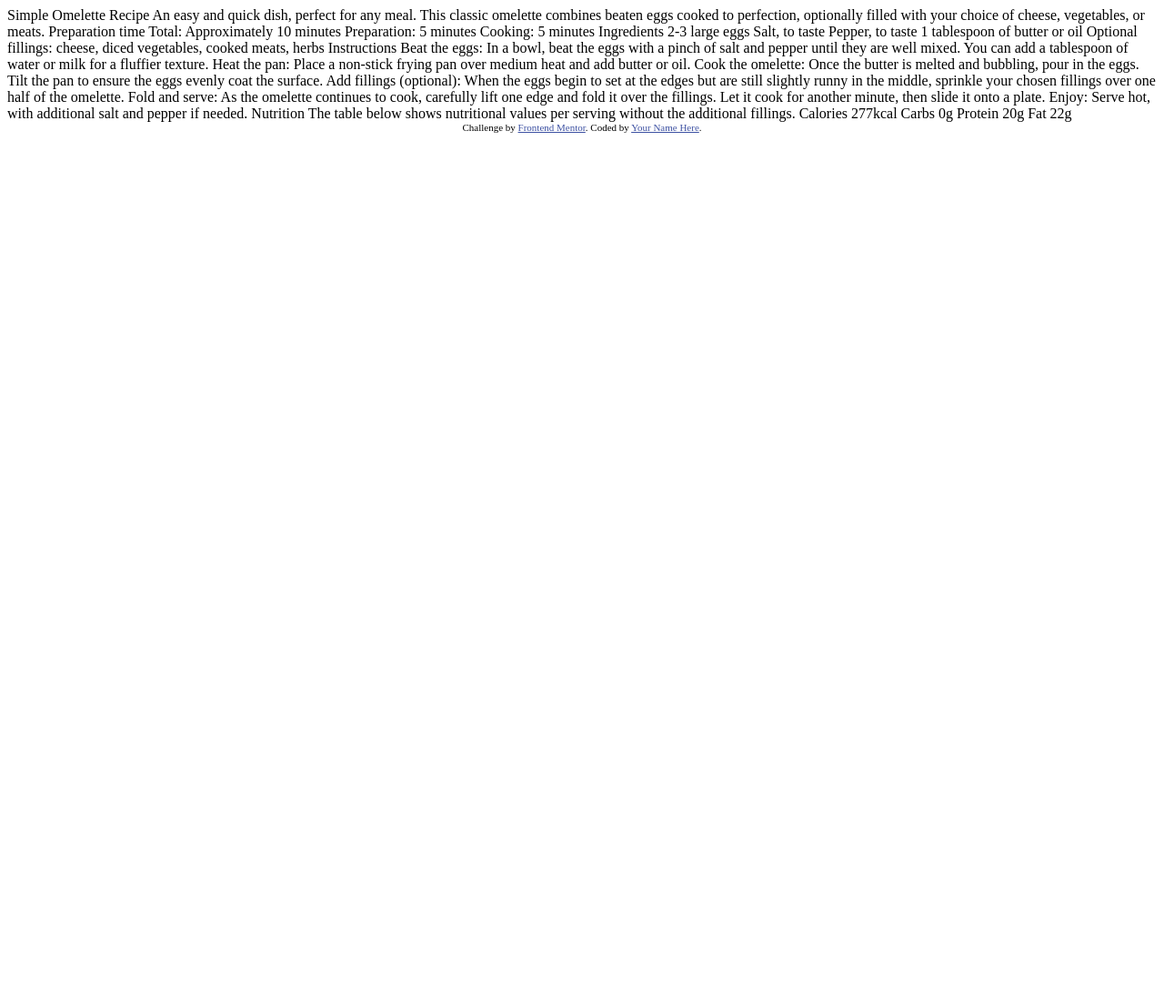
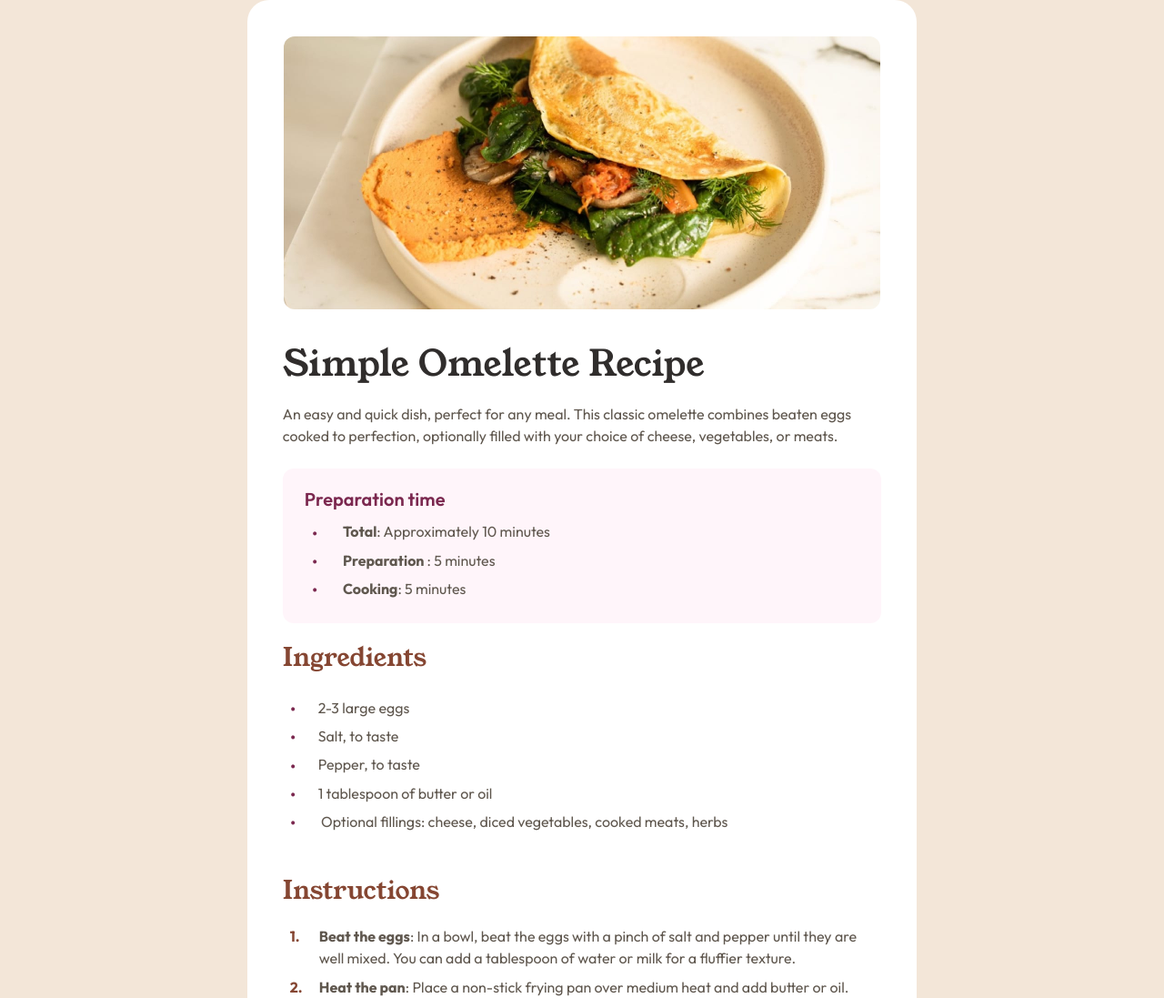
Before and after one commit to danijel374/fem-recipe-page, a plain HTML site: page index.html in a window 1280 px wide. Shown: the top 1097 px of the page at 91% size. Before the commit the page ends 800 px from the top, so only its background shows below. Drawn offline with Linux system fonts and the light colour scheme.

Commit message:
feat: solution for the challege

```diff
--- a/index.html
+++ b/index.html
@@ -1,77 +1,121 @@
 <!DOCTYPE html>
 <html lang="en">
   <head>
-  <meta charset="UTF-8">
-  <meta name="viewport" content="width=device-width, initial-scale=1.0"> <!-- displays site properly based on user's device -->
-
-  <link rel="icon" type="image/png" sizes="32x32" href="./assets/images/favicon-32x32.png">
-
+    <meta charset="UTF-8" />
+    <meta name="viewport" content="width=device-width, initial-scale=1.0" />
+    <meta name="description" content="Recipe page frontend mentor challenge" />
+    <meta name="author" content="Danijel" />
+    <meta />
+    <link
+      rel="icon"
+      type="image/png"
+      sizes="32x32"
+      href="./assets/images/favicon-32x32.png"
+    />
+    <link rel="stylesheet" href="styles/main.css" />
     <title>Frontend Mentor | Recipe page</title>
-
-  <!-- Feel free to remove these styles or customise in your own stylesheet 👍 -->
-  <style>
-    .attribution { font-size: 11px; text-align: center; }
-    .attribution a { color: hsl(228, 45%, 44%); }
-  </style>
   </head>
   <body>
-
+    <main>
+      <article class="recipe">
+        <div class="recipe__img-wrapper">
+          <img
+            src="assets/images/image-omelette.jpeg"
+            alt="Omelette width veggies"
+            class="recipe__img"
+          />
+        </div>
+        <div class="recipe__content">
+          <header class="recipe__header">
+            <h2 class="text-preset-1-400 recipe__title">
               Simple Omelette Recipe
-
-  An easy and quick dish, perfect for any meal. This classic omelette combines beaten eggs cooked
-  to perfection, optionally filled with your choice of cheese, vegetables, or meats.
-
+            </h2>
+            <p class="text-preset-4-400 recipe__description">
+              An easy and quick dish, perfect for any meal. This classic
+              omelette combines beaten eggs cooked to perfection, optionally
+              filled with your choice of cheese, vegetables, or meats.
+            </p>
+          </header>
+          <div class="recipe__time">
+            <h4 class="text-preset-3-600 recipe__time-title">
               Preparation time
-
-  Total: Approximately 10 minutes
-  Preparation: 5 minutes
-  Cooking: 5 minutes
-
+            </h4>
+            <ul class="recipe__preparation-list text-preset-4-400">
+              <li class="recipe__preparation-list-item">
+                <b> Total</b>: Approximately 10 minutes
+              </li>
+              <li class="recipe__preparation-list-item">
+                <b> Preparation </b>: 5 minutes
+              </li>
+              <li class="recipe__preparation-list-item">
+                <b> Cooking</b>: 5 minutes
+              </li>
+            </ul>
+          </div>
+          <div class="recipe__ingredients">
+            <h3 class="recipe__ingredients-title text-preset-2-400">
               Ingredients
-
-  2-3 large eggs
-  Salt, to taste
-  Pepper, to taste
-  1 tablespoon of butter or oil
+            </h3>
+            <ul class="recipe__ingredients-list text-preset-4-400">
+              <li>2-3 large eggs</li>
+              <li>Salt, to taste</li>
+              <li>Pepper, to taste</li>
+              <li>1 tablespoon of butter or oil</li>
+              <li>
                 Optional fillings: cheese, diced vegetables, cooked meats, herbs
-
+              </li>
+            </ul>
+          </div>
+          <div class="recipe__instructions">
+            <h3 class="text-preset-2-400 recipe__instructions-title">
               Instructions
-
-  Beat the eggs: In a bowl, beat the eggs with a pinch of salt and pepper until they are well mixed.
-  You can add a tablespoon of water or milk for a fluffier texture.
-
-  Heat the pan: Place a non-stick frying pan over medium heat and add butter or oil.
-
-  Cook the omelette: Once the butter is melted and bubbling, pour in the eggs. Tilt the pan to ensure
-  the eggs evenly coat the surface.
-
-  Add fillings (optional): When the eggs begin to set at the edges but are still slightly runny in the
-  middle, sprinkle your chosen fillings over one half of the omelette.
-
-  Fold and serve: As the omelette continues to cook, carefully lift one edge and fold it over the
-  fillings. Let it cook for another minute, then slide it onto a plate.
-
-  Enjoy: Serve hot, with additional salt and pepper if needed.
-
-  Nutrition
-
-  The table below shows nutritional values per serving without the additional fillings.
-
-  Calories
-  277kcal
-
-  Carbs
-  0g
-
-  Protein
-  20g
-
-  Fat
-  22g
-
-  <div class="attribution">
-    Challenge by <a href="https://www.frontendmentor.io?ref=challenge" target="_blank">Frontend Mentor</a>.
-    Coded by <a href="#">Your Name Here</a>.
+            </h3>
+            <ol class="recipe__instructions-list text-preset-4-400">
+              <li>
+                <b>Beat the eggs</b>: In a bowl, beat the eggs with a pinch of
+                salt and pepper until they are well mixed. You can add a
+                tablespoon of water or milk for a fluffier texture.
+              </li>
+              <li>
+                <b>Heat the pan</b>: Place a non-stick frying pan over medium
+                heat and add butter or oil.
+              </li>
+              <li>
+                <b>Cook the omelette</b>: Once the butter is melted and
+                bubbling, pour in the eggs. Tilt the pan to ensure the eggs
+                evenly coat the surface.
+              </li>
+              <li>
+                <b>Add fillings (optional)</b>: When the eggs begin to set at
+                the edges but are still slightly runny in the middle, sprinkle
+                your chosen fillings over one half of the omelette.
+              </li>
+              <li>
+                <b>Fold and serve</b>: As the omelette continues to cook,
+                carefully lift one edge and fold it over the fillings. Let it
+                cook for another minute, then slide it onto a plate.
+              </li>
+              <li>
+                <b>Enjoy</b>: Serve hot, with additional salt and pepper if
+                needed.
+              </li>
+            </ol>
           </div>
+          <div class="recipe__nutrition">
+            <h3 class="recipe__nutrition-title text-preset-2-400">Nutrition</h3>
+            <p class="text-preset-4-400 recipe__nutrition-description">
+              The table below shows nutritional values per serving without the
+              additional fillings.
+            </p>
+            <ul class="recipe__nutrition-list text-preset-4-400">
+              <li>Calories <span>277kcal</span></li>
+              <li>Carbs <span>0g</span></li>
+              <li>Protein <span>20g</span></li>
+              <li>Fat <span>22g</span></li>
+            </ul>
+          </div>
+        </div>
+      </article>
+    </main>
   </body>
 </html>
--- /dev/null
+++ b/styles/main.css
@@ -0,0 +1,253 @@
+@font-face {
+  font-family: "Outfit";
+  src: url("/assets/fonts/outfit/Outfit-VariableFont_wght.ttf")
+    format("truetype");
+  font-weight: 100 900;
+  font-style: normal;
+  font-display: swap;
+}
+@font-face {
+  font-family: "Young Serif";
+  src: url("/assets/fonts/young-serif/YoungSerif-Regular.ttf")
+    format("truetype");
+  font-weight: 400;
+  font-style: normal;
+  font-display: swap;
+}
+*,
+*::before,
+*::after {
+  box-sizing: border-box;
+}
+
+* {
+  margin: 0;
+}
+
+:root {
+  --rose-800: hsl(332, 51%, 32%);
+  --rose-50: hsl(332, 100%, 98%);
+  --stone-900: hsl(24, 5%, 18%);
+  --stone-600: hsl(30, 10%, 34%);
+  --stone-150: hsl(30, 18%, 87%);
+  --stone-100: hsl(30, 54%, 90%);
+  --brown-800: hsl(14, 45%, 36%);
+  --white: hsl(0, 0%, 100%);
+  --black: hsl(0, 0%, 0%);
+
+  --spacing-1600: 8rem;
+  --spacing-600: 3rem;
+  --spacing-500: 2.5rem;
+  --spacing-400: 2rem;
+  --spacing-300: 1.5rem;
+  --spacing-200: 1rem;
+  --spacing-150: 0.75rem;
+  --spacing-100: 0.5rem;
+}
+
+body {
+  font-family: "Outfit";
+}
+img {
+  max-inline-size: 100%;
+  display: block;
+}
+
+.text-preset-1-400 {
+  font-family: "Young Serif";
+  font-size: clamp(2.25rem, calc(2.162rem + 0.376vw), 2.5rem);
+  line-height: 1;
+  letter-spacing: 0px;
+  font-weight: 400;
+}
+.text-preset-2-400 {
+  font-family: "Young Serif";
+  font-size: 1.75rem;
+  line-height: 1;
+  letter-spacing: 0px;
+  font-weight: 400;
+}
+.text-preset-3-600 {
+  font-size: 1.25rem;
+  line-height: 1;
+  letter-spacing: 0px;
+  font-weight: 600;
+}
+.text-preset-4-400 {
+  font-size: 1rem;
+  line-height: 1.5;
+  letter-spacing: 0px;
+  font-weight: 400;
+}
+.text-preset-4-700 {
+  font-size: 16px;
+  line-height: 1.5;
+  letter-spacing: 0px;
+  font-weight: 700;
+}
+
+main {
+  display: grid;
+  place-items: center;
+  background-color: var(--stone-100);
+  min-height: 100vh;
+  min-height: 100dvh;
+}
+
+/* Recipe card */
+.recipe {
+  max-inline-size: 46rem;
+  background-color: var(--white);
+  border-radius: 24px;
+}
+
+@media (width >768px) {
+  .recipe__img-wrapper {
+    margin: var(--spacing-500) var(--spacing-500) 0 var(--spacing-500);
+  }
+  .recipe__img {
+    border-radius: 12px;
+  }
+}
+
+.recipe__content {
+  padding: clamp(
+      var(--spacing-500),
+      calc(var(--spacing-500) + 0vw),
+      var(--spacing-500)
+    )
+    clamp(2rem, calc(1.824rem + 0.751vw), var(--spacing-500));
+  display: flex;
+  flex-direction: column;
+  gap: var(--spacing-300);
+}
+
+.recipe__header {
+  display: flex;
+  flex-direction: column;
+  gap: var(--spacing-300);
+}
+
+.recipe__title {
+  color: var(--stone-900);
+}
+
+.recipe__time {
+  background-color: var(--rose-50);
+  padding: var(--spacing-300);
+  border-radius: 12px;
+}
+.recipe__time-title {
+  color: var(--rose-800);
+  padding-block-end: var(--spacing-100);
+}
+
+.recipe__preparation-list {
+  display: flex;
+  flex-direction: column;
+  color: var(--stone-600);
+  list-style-type: none;
+  padding: 0;
+
+  & li::before {
+    position: relative;
+    content: "•";
+    font-size: 1.3rem;
+    right: 1.5rem;
+    top: 0.2rem;
+    padding-left: 2rem;
+    color: var(--rose-800);
+  }
+}
+.recipe__description {
+  color: var(--stone-600);
+}
+
+.recipe__ingredients {
+  padding-bottom: var(--spacing-300);
+}
+
+.recipe__ingredients-title {
+  color: var(--brown-800);
+  padding-bottom: var(--spacing-300);
+}
+.recipe__ingredients-list {
+  color: var(--stone-600);
+  display: flex;
+  flex-direction: column;
+  list-style-type: none;
+  padding: 0;
+
+  & li::before {
+    position: relative;
+    content: "•";
+    font-size: 1.3rem;
+    right: 1.5rem;
+    top: 0.2rem;
+    padding-left: 2rem;
+    color: var(--rose-800);
+  }
+}
+.recipe__instructions {
+  padding-bottom: var(--spacing-300);
+}
+.recipe__instructions-title {
+  color: var(--brown-800);
+  padding-bottom: var(--spacing-300);
+}
+
+.recipe__instructions-list {
+  color: var(--stone-600);
+  display: flex;
+  flex-direction: column;
+  gap: var(--spacing-100);
+  list-style: none;
+  counter-reset: my-awesome-counter;
+
+  & li {
+    position: relative;
+    counter-increment: my-awesome-counter;
+  }
+
+  & li::before {
+    position: absolute;
+    left: -2rem;
+    content: "" counter(my-awesome-counter) ".";
+    font-weight: 700;
+    color: var(--brown-800);
+  }
+}
+
+.recipe__nutrition-title {
+  color: var(--brown-800);
+  padding-bottom: var(--spacing-300);
+}
+.recipe__nutrition-description {
+  color: var(--stone-600);
+  padding-bottom: var(--spacing-300);
+}
+.recipe__nutrition-list {
+  padding: 0;
+  list-style-type: none;
+  color: var(--stone-600);
+  display: flex;
+  flex-direction: column;
+  gap: var(--spacing-300);
+
+  li {
+    padding-bottom: var(--spacing-100);
+    border-bottom: 1px solid var(--stone-150);
+    display: grid;
+    grid-template-columns: 1fr 1fr;
+    padding-inline: var(--spacing-400);
+  }
+
+  li:last-child {
+    border: 0;
+  }
+
+  & span {
+    font-weight: 800;
+    color: var(--brown-800);
+  }
+}
```
Also changed, not shown: screenshot.png (added), 2 other files. Lines whose indentation alone changed are shown as unchanged.
